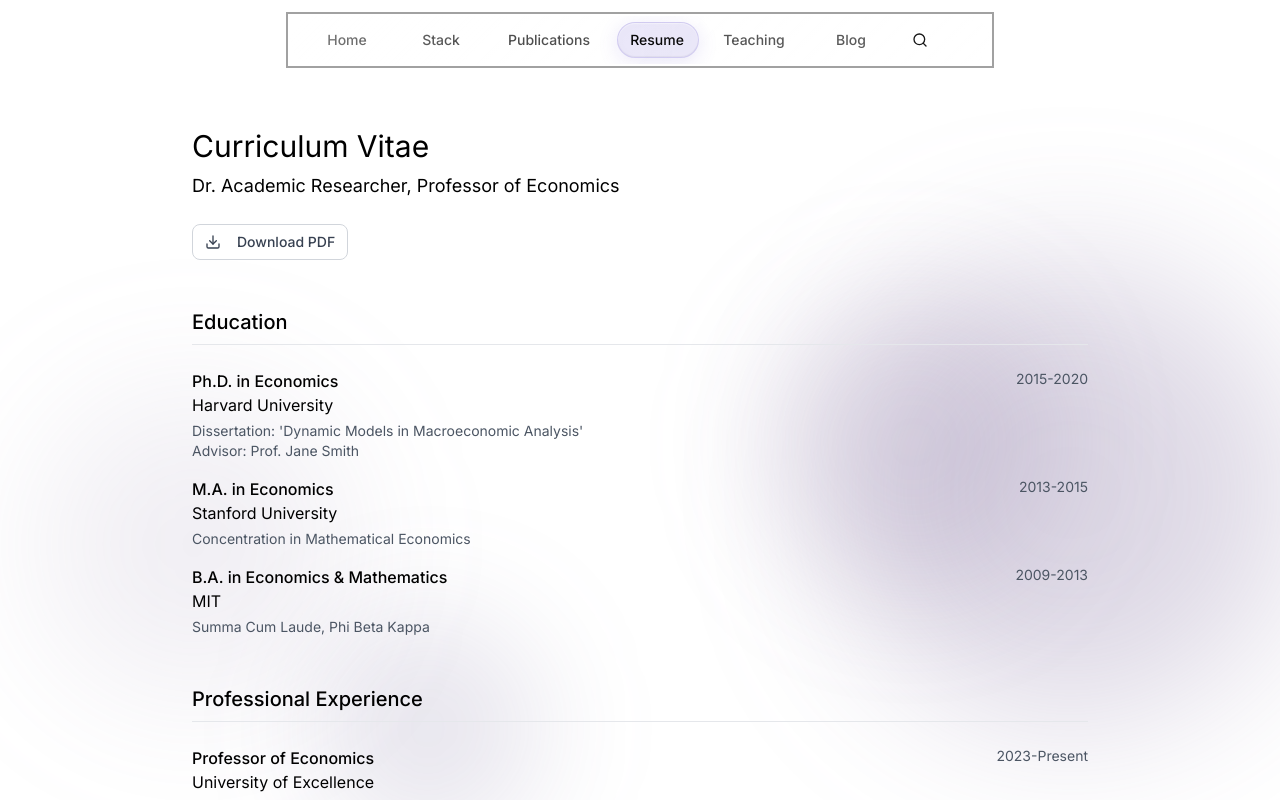
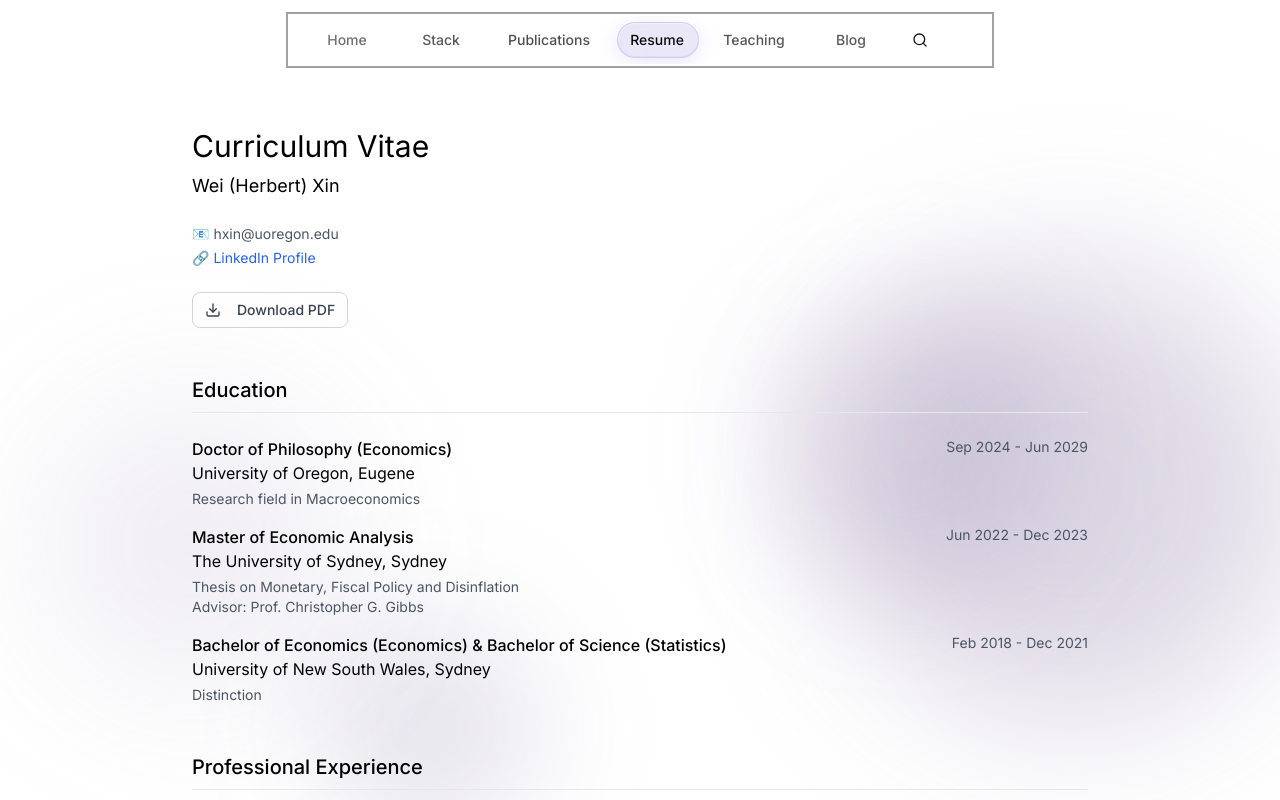
Before and after one commit to herbertwxin/personal_web, a React (Vite) app: page / in a window 1280 px wide. Both pictures are taken after a click on the button "Resume". Shown: the top 800 px of the page. Built offline with nearby package versions, Linux system fonts and the light colour scheme.

Commit message:
Updated resume

```diff
--- a/components/ResumePage.tsx
+++ b/components/ResumePage.tsx
@@ -6,114 +6,105 @@
 
   const education = [
     {
-      degree: 'Ph.D. in Economics',
-      institution: 'Harvard University',
-      year: '2015-2020',
-      details: "Dissertation: 'Dynamic Models in Macroeconomic Analysis'",
-      advisor: 'Prof. Jane Smith',
+      degree: 'Doctor of Philosophy (Economics)',
+      institution: 'University of Oregon, Eugene',
+      year: 'Sep 2024 - Jun 2029',
+      details: 'Research field in Macroeconomics',
     },
     {
-      degree: 'M.A. in Economics',
-      institution: 'Stanford University',
-      year: '2013-2015',
-      details: 'Concentration in Mathematical Economics',
+      degree: 'Master of Economic Analysis',
+      institution: 'The University of Sydney, Sydney',
+      year: 'Jun 2022 - Dec 2023',
+      details: 'Thesis on Monetary, Fiscal Policy and Disinflation',
+      advisor: 'Prof. Christopher G. Gibbs',
     },
     {
-      degree: 'B.A. in Economics & Mathematics',
-      institution: 'MIT',
-      year: '2009-2013',
-      details: 'Summa Cum Laude, Phi Beta Kappa',
+      degree: 'Bachelor of Economics (Economics) & Bachelor of Science (Statistics)',
+      institution: 'University of New South Wales, Sydney',
+      year: 'Feb 2018 - Dec 2021',
+      details: 'Distinction',
     },
   ]
 
   const experience = [
     {
-      position: 'Professor of Economics',
-      institution: 'University of Excellence',
-      period: '2023-Present',
+      position: 'Graduate Employee',
+      institution: 'University of Oregon',
+      period: 'Sep 2024 - Present',
       details: [
-        'Teaching graduate and undergraduate courses in macroeconomics',
-        'Conducting research in mathematical macroeconomics and DSGE modeling',
-        'Supervising PhD students and postdoctoral researchers',
-        'Serving on university committees and editorial boards',
+        'Class taught: EC101 - Intro. Econ; EC201 - Intro. Micro',
       ],
     },
     {
-      position: 'Associate Professor',
-      institution: 'Economic Research Institute',
-      period: '2020-2023',
+      position: 'Casual Academic',
+      institution: 'The University of Sydney',
+      period: 'Feb 2024 - Present',
       details: [
-        'Led research initiatives in monetary policy and financial stability',
-        'Published 8 peer-reviewed articles in top economics journals',
-        'Received teaching excellence award for innovative course design',
-        'Collaborated with central banks on policy analysis projects',
+        'Teaching tutorials for ECON1002 Introductory Macroeconomics',
+        'Hold consultation hours to answer questions from students',
+        'Teaching Assistant for Prof. Marinao Kulish',
       ],
     },
     {
-      position: 'Assistant Professor',
-      institution: 'State University Economics Department',
-      period: '2020-2022',
+      position: 'Research Assistant',
+      institution: 'The University of Sydney',
+      period: 'Dec 2023 - July 2024',
       details: [
-        'Taught principles of macroeconomics and advanced econometrics',
-        'Developed new curriculum for mathematical economics courses',
-        'Secured $150,000 in research funding from NSF',
-        'Mentored undergraduate research students',
+        'Research assistant for Dr. Jordi Vidal-Robert',
+        'Use STATA to clean up the raw data gathered from various sources',
+        'Use R to plot relevant informations on maps',
+        'Produce plots and tables working papers',
+      ],
+    },
+    {
+      position: 'Commercial Operation',
+      institution: 'Albaugh LLC',
+      period: 'January 2022 - April 2022',
+      details: [
+        'Managed order requests from the globe and prepared documentations for customs and transportation',
+        'Managed order forecast and sent purchasing request to central planning',
+        'Analyzed the flaws in current order processing system',
+        'Streamlined the order fulfillment process by reducing process steps by 30%',
+      ],
+    },
+    {
+      position: 'Industry Project Consultant',
+      institution: 'Accenture Australia',
+      period: 'September 2019 - November 2019',
+      details: [
+        'Winner of Industry Consulting Project Pitch Fest 2019',
+        'Given the requirement of the current client of Accenture in the telecommunication industry, helped the client to find a new business model to cater disruptive technologies',
+        'Conducted broad background researches on the telecommunication industry and built a smart MU-MIMO antenna system',
+        'Analyzed and predicted the potential financial impact of the solution by utilizing data collected during researches',
+        'Demonstrated great problem solving, data analysis, research, and communication skills during the project',
       ],
     },
   ]
 
   const skills = [
     {
-      category: 'Programming',
-      items: ['MATLAB', 'Python', 'R', 'Stata', 'Dynare'],
-    },
-    {
-      category: 'Modeling',
-      items: [
-        'DSGE Models',
-        'VAR Analysis',
-        'Bayesian Estimation',
-        'Machine Learning',
-      ],
-    },
-    {
-      category: 'Software',
-      items: ['LaTeX', 'Mathematica', 'EViews', 'GAUSS', 'Git'],
+      category: 'Programming Languages',
+      items: ['R', 'Dynare', 'MATLAB', 'STATA', 'Python', 'Julia', 'LaTeX', 'Mathematica', 'Linux', 'Markdown', 'Fortran'],
     },
     {
       category: 'Languages',
-      items: ['English (Native)', 'Spanish (Fluent)', 'French (Intermediate)'],
+      items: ['English', 'Chinese', 'Japanese'],
     },
   ]
 
-  const awards = [
+  const projects = [
     {
-      title: 'Excellence in Teaching Award',
-      institution: 'University of Excellence',
-      year: '2023',
-      description:
-        'Recognized for innovative teaching methods in advanced macroeconomics',
-    },
-    {
-      title: 'Best Paper Award',
-      institution: 'Economic Theory Conference',
-      year: '2022',
-      description: 'Outstanding contribution to dynamic equilibrium theory',
-    },
-    {
-      title: 'Young Economist Award',
-      institution: 'American Economic Association',
-      year: '2021',
-      description:
-        'Recognizing promising early-career research in macroeconomics',
-    },
-    {
-      title: 'Dissertation Fellowship',
-      institution: 'Harvard University',
-      year: '2019',
-      description: 'Competitive fellowship for outstanding doctoral research',
+      title: 'Macromim',
+      description: 'Creating animated introductory macroeconomics courses with animation engine Manim (The engine used by 3B1B)',
+      details: [
+        'https://www.youtube.com/channel/UC-yDi0dCtK-pceROXmp5pyg',
+        'The goal is to give students an intuitive way to understand macroeconomics with a set of animations showing the moving of lines and equilibriums',
+        'Written in Python and LaTeX',
+      ],
     },
   ]
+
+
 
   return (
     <motion.div
@@ -127,8 +118,12 @@
         <div className='mb-12'>
           <h1 className='text-3xl font-normal text-black mb-2'>Curriculum Vitae</h1>
           <p className='text-lg text-black mb-6'>
-            Dr. Academic Researcher, Professor of Economics
+            Wei (Herbert) Xin
           </p>
+          <div className='text-sm text-gray-600 mb-6 space-y-1'>
+            <div>📧 hxin@uoregon.edu</div>
+            <div>🔗 <a href="https://www.linkedin.com/in/herbert-xin-24170aa3/" className="text-blue-600 hover:underline">LinkedIn Profile</a></div>
+          </div>
           <Button
             variant="outline"
             className='border-gray-300 text-gray-700 hover:bg-gray-50'
@@ -210,33 +205,42 @@
           </div>
         </section>
 
-        {/* Awards Section */}
+
+
+        {/* Projects Section */}
         <section className='mb-12'>
           <h2 className='text-xl font-medium text-black mb-6 pb-2 border-b border-gray-200'>
-            Awards & Recognition
+            Personal Projects
           </h2>
-          <div className='space-y-4'>
-            {awards.map((award, index) => (
-              <div key={index} className='flex justify-between items-start'>
-                <div className='flex-1'>
-                  <div className='font-medium text-black'>{award.title}</div>
-                  <div className='text-black'>{award.institution}</div>
-                  <div className='text-sm text-gray-600 mt-1'>{award.description}</div>
+          <div className='space-y-6'>
+            {projects.map((project, index) => (
+              <div key={index}>
+                <div className='flex justify-between items-start mb-2'>
+                  <div className='flex-1'>
+                    <div className='font-medium text-black'>{project.title}</div>
+                    <div className='text-black'>{project.description}</div>
+                  </div>
                 </div>
-                <div className='text-sm text-gray-600 ml-4 flex-shrink-0'>
-                  {award.year}
-                </div>
+                <ul className='mt-2 space-y-1 text-sm text-gray-700'>
+                  {project.details.map((detail, detailIndex) => (
+                    <li key={detailIndex} className='ml-4'>
+                      • {detail}
+                    </li>
+                  ))}
+                </ul>
               </div>
             ))}
           </div>
         </section>
 
+
+
         {/* Contact CTA */}
         <div className='pt-8 border-t border-gray-200'>
           <h3 className='text-lg font-medium text-black mb-3'>Contact</h3>
           <p className='text-gray-700 mb-4 max-w-2xl'>
-            Interested in collaboration, speaking engagements, or consulting
-            opportunities? I'd love to hear from you.
+            Interested in collaboration, research opportunities, or academic discussions?
+            I'd love to hear from you.
           </p>
           <Button
             variant='outline'
```
Also changed, not shown: 1 other file (tests, documents, lock files or other folders).
